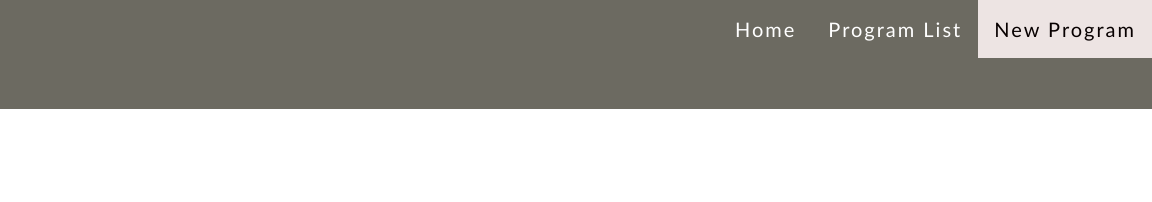
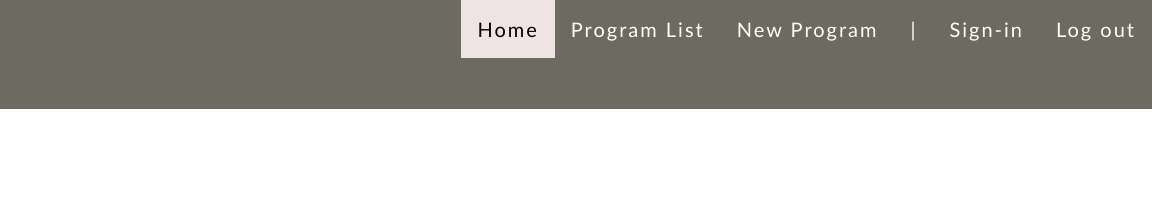
Before and after one commit to rgoldma3/4166-NetBased-App, a plain HTML site: page Project1/New_Program.html in a window 1280 px wide. Shown: the full height of the page, 128-1280 px from the left. Drawn offline with nearby package versions, Linux system fonts and the light colour scheme.

Commit message:
now it's better because it is white

```diff
--- a/Project1/New_Program.html
+++ b/Project1/New_Program.html
@@ -10,10 +10,13 @@
     </head>
     <body>
         <div class = "topNav">
-            <img class="logo" width ="124" src = "image/nav_home.png"/>
-            <a class = "spotLite" href = "New_Program.html">New Program</a></li>
-            <a href = "Programs_list.html">Program List</a></li>
-            <a href = "Index.html">Home</a></li>
+            <img class="logo" width ="124" src = "image/nav_home.png" href = "Index.html"/>
+            <a class = "log">Log out</a>
+            <a class = "log">Sign-in</a>
+            <a Style = "color: white">|</a>
+            <a href = "New_Program.html">New Program</a>
+            <a href = "Programs_list.html">Program List</a>
+            <a class = "spotLite" href = "Index.html">Home</a>
         </div>
 
         <div>New Program</div>
```
Also changed, not shown: Project1/Index.html (+2 -3 lines), Project1/Program_Details.html (+7 -4 lines), Project1/Programs_list.html (+7 -4 lines).
